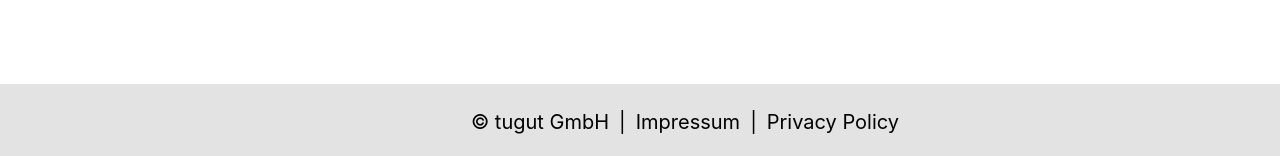
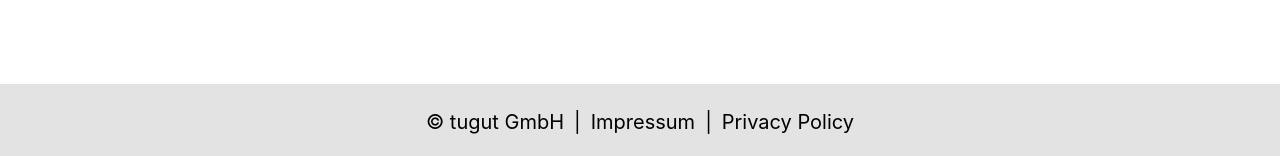
Before and after one commit to tugut-de/site, a Jekyll site: the page built from index.html, in a window 1280 px wide. Shown: the part 2870-3026 px from the top of the page. Built offline with Jekyll 4.4.1, drawn with Linux system fonts in a browser that asks for light colours; nearby versions of some CDN libraries.

Commit message:
fix footer offset

```diff
--- a/_sass/layout.scss
+++ b/_sass/layout.scss
@@ -963,7 +963,6 @@ footer {
 	display: flex;
 	align-items: center;
 	padding: 10px;
-	margin-left: $side-margin;
 }
 
 .main {
```
